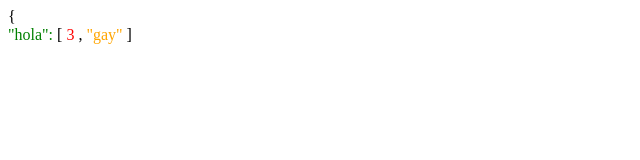
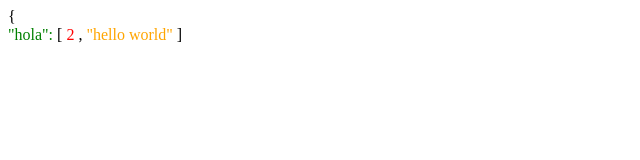
Before and after one commit to tdiaz1774/Computational_Methods, a plain HTML site: page Act_3.4/sample-output.html in a window 1280 px wide. Shown: the full height of the page, 0-640 px from the left. Drawn offline with Linux system fonts and the light colour scheme.

Commit message:
Update sample-output.html

```diff
--- a/Act_3.4/sample-output.html
+++ b/Act_3.4/sample-output.html
@@ -26,9 +26,9 @@
     <br>
     <p class="key">"hola":</p>
     [
-    <p class="number">3</p>
+    <p class="number">2</p>
     ,
-    <p class="string">"gay"</p>
+    <p class="string">"hello world"</p>
     ]
 </body>
 </html>
```
